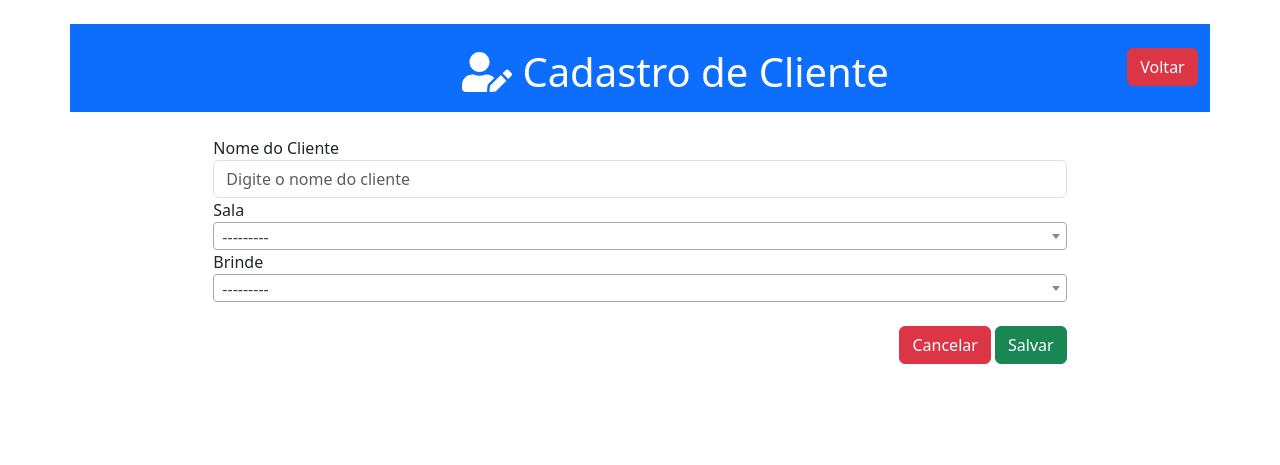
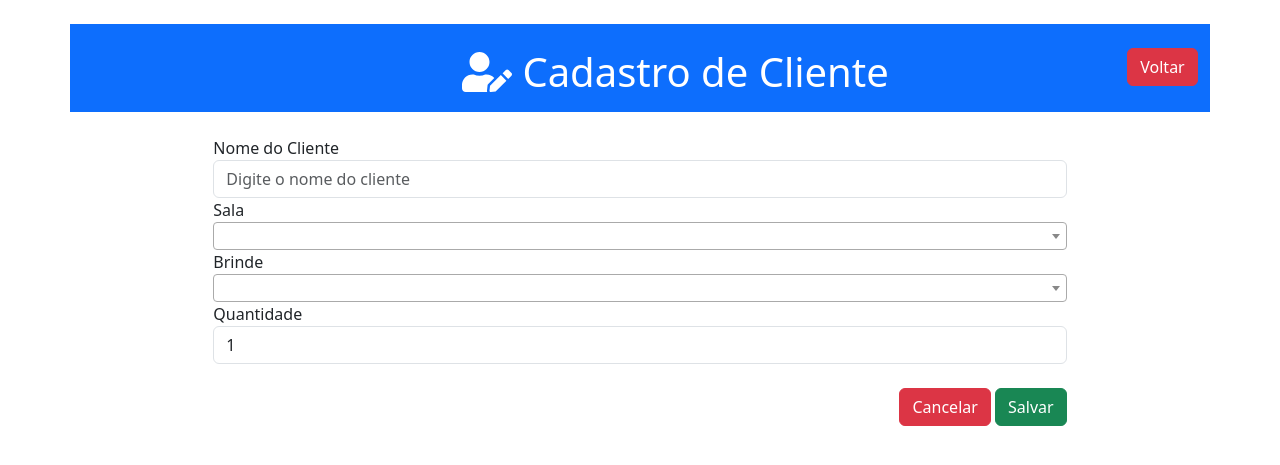
Before and after one commit to PedroFilhoEng/Python, a Django app: page /create/ in a window 1280 px wide. Shown: the top 465 px of the page. Run offline with Django 4.2, Linux system fonts and the light colour scheme; some libraries are stand-ins or nearby versions.

Commit message:
Quantidade de Brindes

```diff
--- a/app/forms.py
+++ b/app/forms.py
@@ -3,10 +3,12 @@
 from django.contrib.auth.models import Group, Permission
 
 
+
 class ClienteForm(ModelForm):
+
     class Meta:
         model = Cliente
-        fields = ['Nome', 'Brinde', 'Sala']
+        fields = ['Nome', 'Brinde', 'Sala', 'quantidade']
 
 
 # GEEKS_CHOICES = (
--- a/app/models.py
+++ b/app/models.py
@@ -1,16 +1,25 @@
 from django.db import models
-
+from django import forms
 class Cliente(models.Model):
     SALA_CHOICES = [
 #        ('GRAMADO - PEDRAS ALTAS', 'GRAMADO - PEDRAS ALTAS'),
 #        ('GRAMADO - STILO', 'GRAMADO - STILO'),
         ('GRAMADO - GOLDEN', 'GRAMADO - GOLDEN'),
-        ('GRAMADO - NBA PARK', 'GRAMADO - NBA PARK'),
+        ('GRAMADO - NBA PARK', 'GRAMADO - NBA PARK'
+                               ''),
         ('CANELA - VIVERONE', 'CANELA - VIVERONE'),
 #        ('CANELA - CATEDRAL', 'CANELA - CATEDRAL'),
         ('GRAMADO - SIENA', 'GRAMADO - SIENA'),
         ('BENTO GONÇALVES - VIVERONE', 'BENTO GONÇALVES - VIVERONE'),
     ]
+    QUANTIDADE_CHOICES = [
+        ("1", "1"),
+        ("2", "2"),
+        ("3", "3"),
+        ("4", "4"),
+        ("5", "5"),
+        ("6", "6"),
+     ]
     BRINDE_CHOICES = [
         ('GM - RESTAURANTE LAGHETTO', 'GM - RESTAURANTE LAGHETTO'),
         ('GM - FOTO NA NEVE', 'GM - FOTO NA NEVE'),
@@ -53,18 +62,27 @@
         ('GM - RESTAURANTE KILO A KILO', 'GM - RESTAURANTE KILO A KILO'),
         ('GM - MUGO MIX', 'GM - MUGO MIX'),
         ('GM - DIVINO PIZZERIA RESTAURANTE', 'GM - DIVINO PIZZERIA RESTAURANTE'),
-        ('GM - INGRESSO PARK NBA', 'GM - INGRESSO PARK NBA'),
+        ('GM - INGRESSO PARK NBA - 1 PESSOA', 'GM - INGRESSO PARK NBA - 1 PESSOA'),
+        ('GM - INGRESSO PARK NBA - 2 PESSOAS', 'GM - INGRESSO PARK NBA - 2 PESSOAS'),
         ('GM - CONSUMO RESTAURANTE NBA', 'GM - CONSUMO RESTAURANTE NBA'),
         ('GM - NBA STORE', 'GM - NBA STORE'),
+
 
 ]
     Nome = models.CharField(max_length=150)
     Brinde = models.CharField(max_length=54, choices=BRINDE_CHOICES)
     Sala = models.CharField(max_length=150,choices=SALA_CHOICES)
     Tempo = models.DateField(auto_now_add=True)
-
+    quantidade = models.IntegerField(default=1,choices=QUANTIDADE_CHOICES)
     def tempo_formatado(self):
         return self.Tempo.strftime('%d/%m/%Y')
+
+    def nome_quantidade(self):
+        for quantidade in self.QUANTIDADE_CHOICES:
+            if quantidade[0] == self.quantidade:
+                return quantidade[1]
+        else:
+            return self.Sala
 
     def nome_sala(self):
         for Sala in self.SALA_CHOICES:
@@ -192,8 +210,10 @@
                     ENDEREÇO DO RESTAURANTE: RUA FELISBERTO SOARES, 16 - SALA 10 - CENTRO/ CANELA\n \
                     TELEFONE: 54 3282-9318 \n \
                     HORÁRIO DE ATENDIMENTO: 18:00am até 00:00 TODOS OS DIAS.'
-        elif self.Brinde == 'GM - INGRESSO PARK NBA':
-            return '#ESTE VOUCHER DA DIREITO A UM INGRESSO NO PARK NBA.'
+        elif self.Brinde == 'GM - INGRESSO PARK NBA - 1 PESSOA':
+            return '#ESTE VOUCHER DA DIREITO A UM INGRESSO INDIVIDUAL NO PARK NBA.'
+        elif self.Brinde == 'GM - INGRESSO PARK NBA - 2 PESSOAS':
+            return '#ESTE VOUCHER DA DIREITO A DOIS INGRESSOS NO PARK NBA.'
         elif self.Brinde == 'GM - CONSUMO RESTAURANTE NBA':
             return '#ESTE VOUCHER DA DIREITO AO CONSUMO DE R$: 100,00 NO RESTAURANTE DO PARK NBA.'
         elif self.Brinde == 'GM - NBA STORE':
@@ -307,7 +327,9 @@
                     #NÃO HAVERÁ TROCO, CASO O CONSUMO SEJA MENOR QUE O VALOR DO VOUCHER#\n\n \
                     # VOUCHER VÁLIDO POR 30 DIAS APÓS A EMISSÃO DO VOUCHER.\n\n \
                     É PROIBIDA A TROCA DESTE VOUCHER POR QUALQUER OUTRO PRODUTO, EM CASO NÃO UTILIZAÇÃO NÃO SERÁ POSSÍVEL A TROCA POR OUTRO VOUCHER'
-        elif self.Brinde == 'GM - INGRESSO PARK NBA':
+        elif self.Brinde == 'GM - INGRESSO PARK NBA - 1 PESSOA':
+            return '#HORÁRIO DE FUNCIONAMENTO: 10:00H ÀS 17:00H'
+        elif self.Brinde == 'GM - INGRESSO PARK NBA - 2 PESSOAS':
             return '#HORÁRIO DE FUNCIONAMENTO: 10:00H ÀS 17:00H'
         elif self.Brinde == 'GM - CONSUMO RESTAURANTE NBA':
             return '#HORÁRIO DE FUNCIONAMENTO: 10:00H ÀS 17:00H'
--- a/app/templates/form.html
+++ b/app/templates/form.html
@@ -52,16 +52,40 @@
                 </select>
          </div>
 
+        <div class="form-group">
+            <label for="quantidade">Quantidade</label>
+            <select class="form-control" id="quantidade" name="quantidade">
+                <option value="1" selected>1</option>
+                <option value="2">2</option>
+                <option value="3">3</option>
+                <option value="4">4</option>
+                <option value="5">5</option>
+            </select>
+        </div>
 
             <div class="text-end">
                 <button id="Cancelar" name="Cancelar" class="btn btn-danger mt-4" type="Reset" onclick="window.location.href = '/index/'">Cancelar</button>
                 <input type="submit" class="btn btn-success mt-4" value="Salvar">
             </div>
+<!--
+ <h1>Criar Cliente</h1>
+ <form name="form" id="form" action="{% if db %}/update/{{db.id}}/{%else%}/create/{% endif %}" method="post" >
+                 {%  csrf_token %}
+                    <label for="Nome">Nome:</label>
+                    <input type="text" name="Nome"><br>
 
-    </form>
-</div>
+                    <label for="Sala">Sala:</label>
+                    <input type="text" name="Sala"><br>
 
+                    <label for="Brinde">Brinde:</label>
+                    <input type="text" name="Brinde"><br>
 
+                    <label for="quantidade">Quantidade:</label>
+                    <input type="number" name="quantidade" min="1" value="1"><br>
+
+                    <input type="submit" value="Cadastrar">
+             </form>
+-->
 
 {% load static %}
 
--- a/app/views.py
+++ b/app/views.py
@@ -2,7 +2,7 @@
 from django.contrib.auth.models import User
 from django.core.paginator import Paginator
 from django.shortcuts import render, redirect
-
+from django.db import transaction
 from app.forms import ClienteForm
 
 from django.http import HttpResponse
@@ -31,6 +31,24 @@
         data['elided_pages'] = paginator.get_elided_page_range(number=current_page, on_each_side=3)
     return render(request, 'index.html', data)
 
+#def index(request):
+#    data = {}
+#    search = request.GET.get('search')
+#    if search:
+#        data['db'] = Cliente.objects.filter(Nome__icontains=search)
+#    else:
+#        all = Cliente.objects.order_by('-id')
+#        paginator = Paginator(all, 8)
+#        pages = request.GET.get('page')
+#        current_page = int(pages) if pages else 1
+#        data['db'] = paginator.get_page(current_page)
+#        data['elided_pages'] = paginator.get_elided_page_range(number=current_page, on_each_side=3)
+#    return render(request, 'index.html', data)
+#def index(request):
+#    data = {}
+#    all = Cliente.objects.order_by('-id')
+#    data['db'] = all
+#    return render(request, 'index.html', data)
 
 
 def form(request):
@@ -45,18 +63,32 @@
 #        return redirect('home')
 # noinspection PyShadowingNames
 
+#def create(request):
+#    data = {}
+#    form = ClienteForm(request.POST or None)
+#    if request.method == 'POST':
+#        if form.is_valid():
+#            form.save()
+#            return redirect('home')
+#        else:
+#            data['form'] = form
+#    else:
+#        data['form'] = ClienteForm()
+#    return render(request, 'form.html', data)
+
+
+
 def create(request):
-    data = {}
-    form = ClienteForm(request.POST or None)
     if request.method == 'POST':
-        if form.is_valid():
-            form.save()
-            return redirect('home')
-        else:
-            data['form'] = form
-    else:
-        data['form'] = ClienteForm()
-    return render(request, 'form.html', data)
+        Nome = request.POST['Nome']
+        Sala = request.POST['Sala']
+        Brinde = request.POST['Brinde']
+        quantidade = int(request.POST['quantidade'])
+        for i in range(quantidade):
+                cliente = Cliente(Nome=Nome, Sala=Sala, Brinde=Brinde)
+                cliente.save()
+    return render(request, 'form.html')
+
 
 
 def view(request, pk):
```
Also changed, not shown: app/templates/index.html (+30 -1 lines), app/migrations/0017_alter_cliente_brinde_alter_cliente_sala.py (added), app/migrations/0018_cliente_quantidade.py (added).
